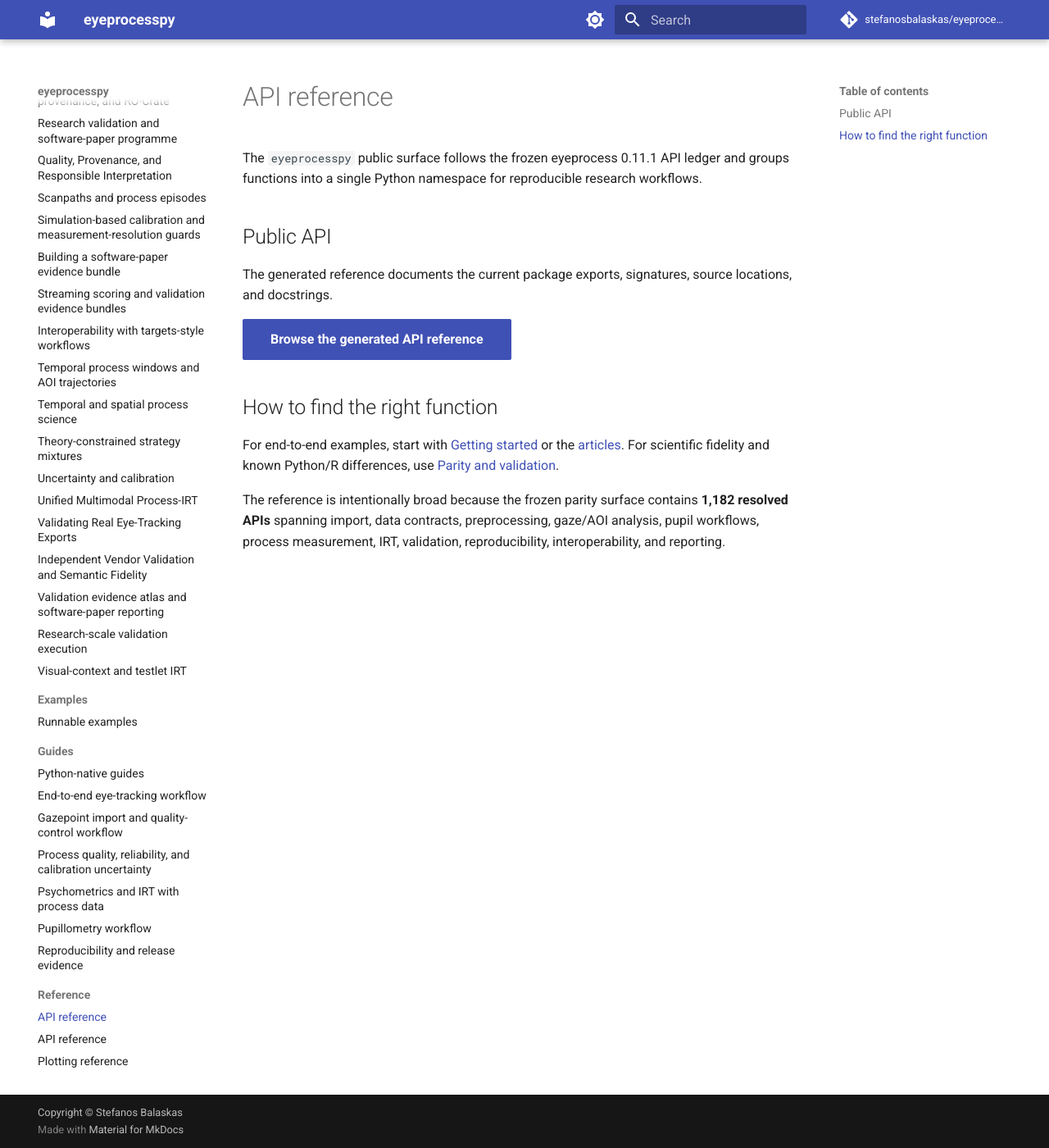
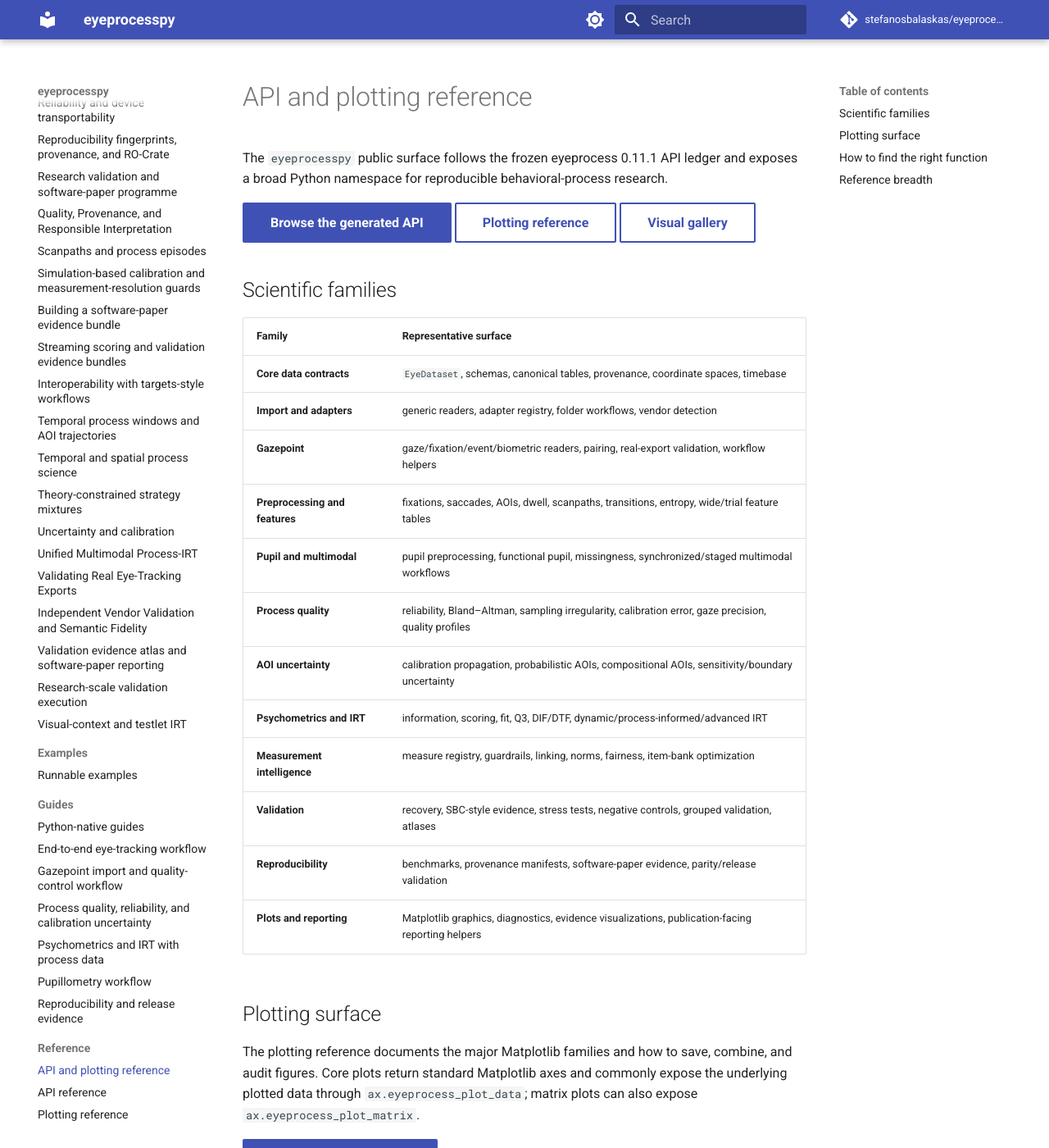
Before and after one commit to stefanosbalaskas/eyeprocesspy, an MkDocs documentation site: the page built from docs/reference/index.md, in a window 1280 px wide and 1400 px high. Shown: the whole window at 82% size. Built offline with MkDocs 1.6.1 and Material for MkDocs 9.7.7, drawn with Linux system fonts in a browser that asks for light colours; comment, search, counter and statistics services are not loaded; some of the changed text lies outside the part shown.

Commit message:
docs: expand API and plotting reference hub

```diff
--- a/docs/reference/index.md
+++ b/docs/reference/index.md
@@ -1,15 +1,44 @@
-# API reference
+# API and plotting reference
 
-The `eyeprocesspy` public surface follows the frozen eyeprocess 0.11.1 API ledger and groups functions into a single Python namespace for reproducible research workflows.
+The `eyeprocesspy` public surface follows the frozen eyeprocess 0.11.1 API ledger and exposes a broad Python namespace for reproducible behavioral-process research.
 
-## Public API
+[Browse the generated API](api.md){ .md-button .md-button--primary }
+[Plotting reference](plotting.md){ .md-button }
+[Visual gallery](../gallery.md){ .md-button }
 
-The generated reference documents the current package exports, signatures, source locations, and docstrings.
+## Scientific families
 
-[Browse the generated API reference](api.md){ .md-button .md-button--primary }
+| Family | Representative surface |
+| --- | --- |
+| **Core data contracts** | `EyeDataset`, schemas, canonical tables, provenance, coordinate spaces, timebase |
+| **Import and adapters** | generic readers, adapter registry, folder workflows, vendor detection |
+| **Gazepoint** | gaze/fixation/event/biometric readers, pairing, real-export validation, workflow helpers |
+| **Preprocessing and features** | fixations, saccades, AOIs, dwell, scanpaths, transitions, entropy, wide/trial feature tables |
+| **Pupil and multimodal** | pupil preprocessing, functional pupil, missingness, synchronized/staged multimodal workflows |
+| **Process quality** | reliability, Bland–Altman, sampling irregularity, calibration error, gaze precision, quality profiles |
+| **AOI uncertainty** | calibration propagation, probabilistic AOIs, compositional AOIs, sensitivity/boundary uncertainty |
+| **Psychometrics and IRT** | information, scoring, fit, Q3, DIF/DTF, dynamic/process-informed/advanced IRT |
+| **Measurement intelligence** | measure registry, guardrails, linking, norms, fairness, item-bank optimization |
+| **Validation** | recovery, SBC-style evidence, stress tests, negative controls, grouped validation, atlases |
+| **Reproducibility** | benchmarks, provenance manifests, software-paper evidence, parity/release validation |
+| **Plots and reporting** | Matplotlib graphics, diagnostics, evidence visualizations, publication-facing reporting helpers |
+
+## Plotting surface
+
+The plotting reference documents the major Matplotlib families and how to save, combine, and audit figures. Core plots return standard Matplotlib axes and commonly expose the underlying plotted data through `ax.eyeprocess_plot_data`; matrix plots can also expose `ax.eyeprocess_plot_matrix`.
+
+[Open plotting reference](plotting.md){ .md-button .md-button--primary }
 
 ## How to find the right function
 
-For end-to-end examples, start with [Getting started](../getting-started.md) or the [articles](../articles/index.md). For scientific fidelity and known Python/R differences, use [Parity and validation](../parity-and-validation.md).
+- Start with [Getting started](../getting-started.md) for the canonical workflow.
+- Use [Python-native guides](../guides/index.md) when you know the research problem but not the function names.
+- Use [Runnable examples](../examples/index.md) for compact scripts.
+- Use the [88-article library](../articles/index.md) for full workflow/parity context.
+- Use [Parity and validation](../parity-and-validation.md) for scientific fidelity and documented R/Python differences.
 
-The reference is intentionally broad because the frozen parity surface contains **1,182 resolved APIs** spanning import, data contracts, preprocessing, gaze/AOI analysis, pupil workflows, process measurement, IRT, validation, reproducibility, interoperability, and reporting.
+## Reference breadth
+
+The frozen parity surface contains **1,182 resolved APIs** spanning import, data contracts, preprocessing, gaze/AOI analysis, pupil workflows, process measurement, IRT, validation, reproducibility, interoperability, governance, storage, scientific plots, and reporting.
+
+The generated API page is intentionally comprehensive; the curated guides and plotting reference provide the higher-level navigation layer.
```
